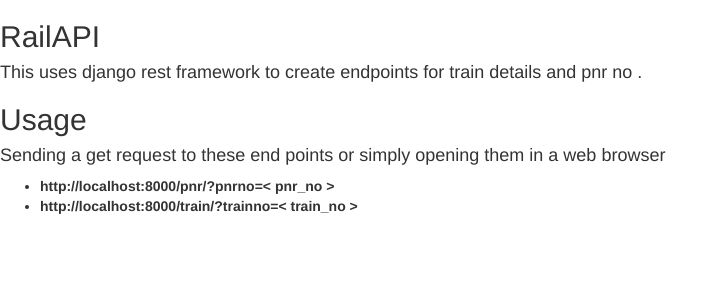
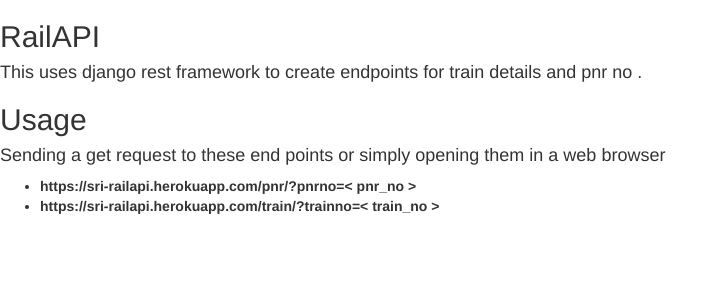
Before and after one commit to srivkrnt/RailAPI, a Django app: page / in a window 1280 px wide. Shown: the part 52-352 px from the top of the page, without its empty margins (0-727 px from the left). Run offline with Django 3.2, Linux system fonts and the light colour scheme; some libraries are stand-ins or nearby versions.

Commit message:
Updating links

```diff
--- a/api/templates/api/index.html
+++ b/api/templates/api/index.html
@@ -27,8 +27,8 @@
     <h4>Sending a get request to these end points or simply opening them in a web browser</h4>
 
     <ul>
-      <b><li>http://localhost:8000/pnr/?pnrno=&lt; pnr_no &gt;</li></b>
-      <b><li>http://localhost:8000/train/?trainno=&lt; train_no &gt;</li></b>
+      <b><li>https://sri-railapi.herokuapp.com/pnr/?pnrno=&lt; pnr_no &gt;</li></b>
+      <b><li>https://sri-railapi.herokuapp.com/train/?trainno=&lt; train_no &gt;</li></b>
     </ul>
   </body>
 </html>
```
